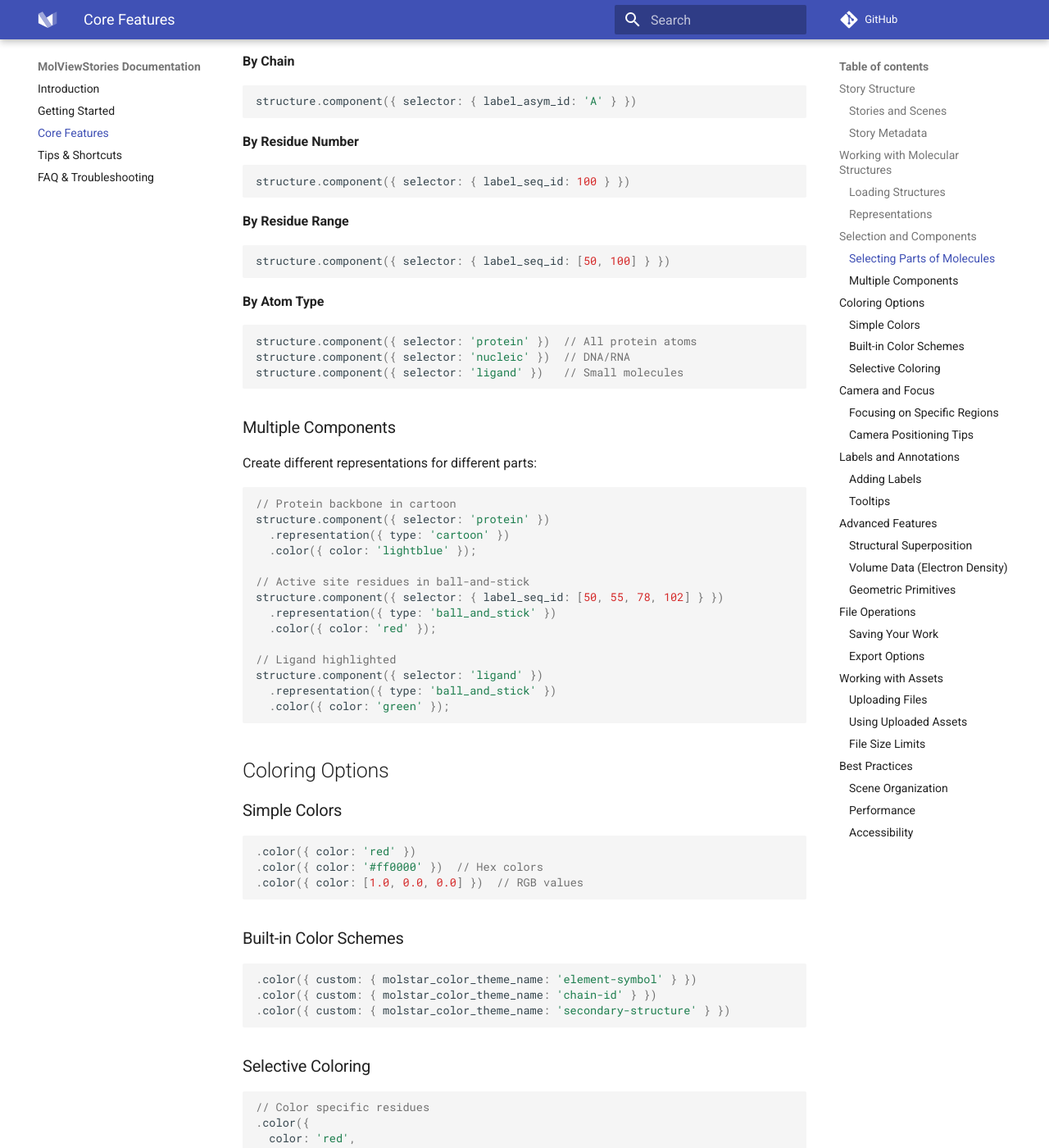
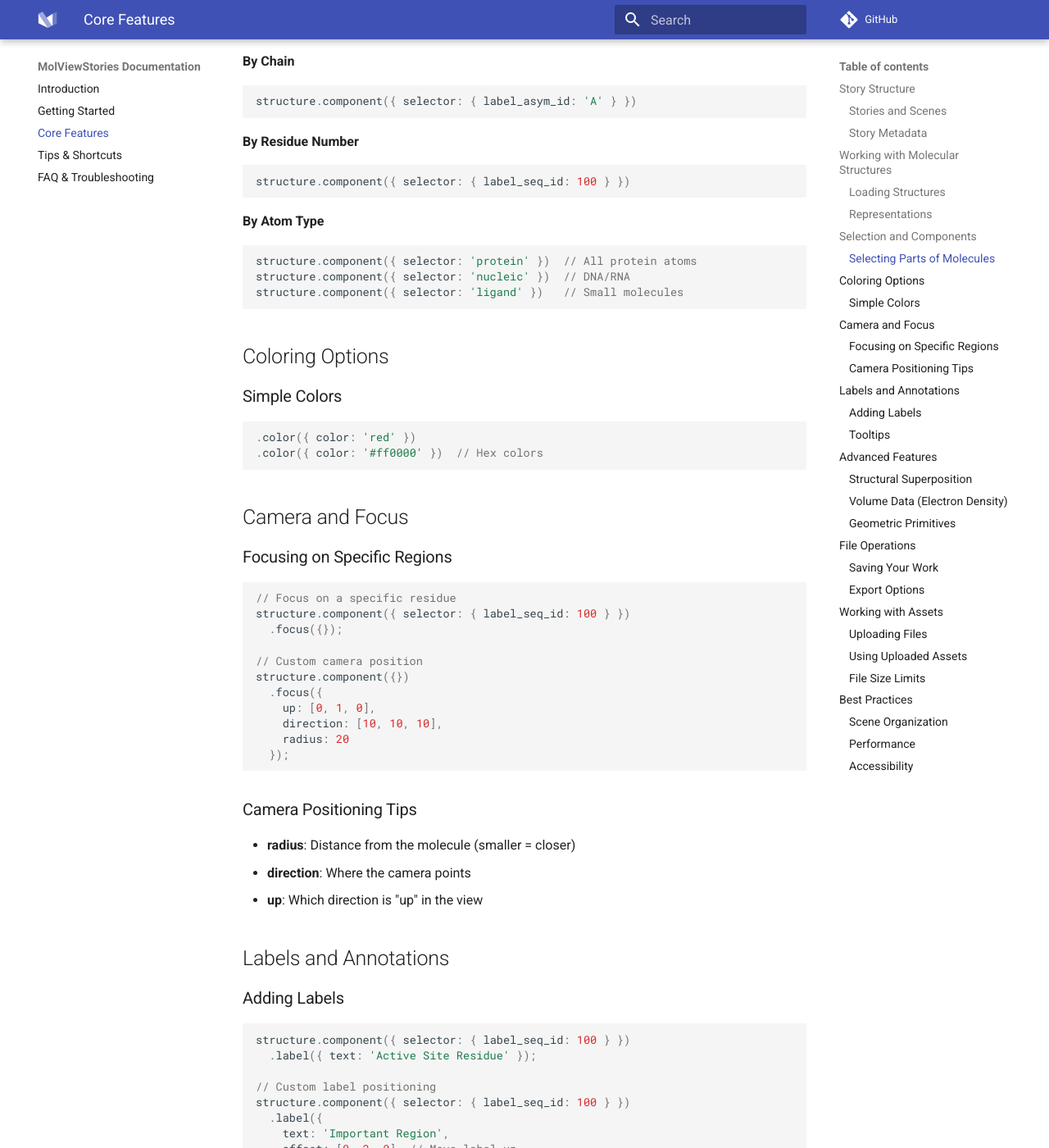
Before and after one commit to molstar/mol-view-stories, an MkDocs documentation site: the page built from docs/docs/core-features.md, in a window 1280 px wide and 1400 px high, scrolled down 1860 px. Shown: the whole window at 82% size. Built offline with MkDocs 1.6.1 and Material for MkDocs 9.7.7, drawn with Linux system fonts in a browser that asks for light colours; comment, search, counter and statistics services are not loaded; some of the changed text lies outside the part shown.

Commit message:
more tweaks

````diff
--- a/docs/docs/core-features.md
+++ b/docs/docs/core-features.md
@@ -89,36 +89,11 @@ structure.component({ selector: { label_asym_id: 'A' } })
 structure.component({ selector: { label_seq_id: 100 } })
 ```
 
-**By Residue Range**
-```javascript
-structure.component({ selector: { label_seq_id: [50, 100] } })
-```
-
 **By Atom Type**
 ```javascript
 structure.component({ selector: 'protein' })  // All protein atoms
 structure.component({ selector: 'nucleic' })  // DNA/RNA
 structure.component({ selector: 'ligand' })   // Small molecules
-```
-
-### Multiple Components
-
-Create different representations for different parts:
-```javascript
-// Protein backbone in cartoon
-structure.component({ selector: 'protein' })
-  .representation({ type: 'cartoon' })
-  .color({ color: 'lightblue' });
-
-// Active site residues in ball-and-stick
-structure.component({ selector: { label_seq_id: [50, 55, 78, 102] } })
-  .representation({ type: 'ball_and_stick' })
-  .color({ color: 'red' });
-
-// Ligand highlighted
-structure.component({ selector: 'ligand' })
-  .representation({ type: 'ball_and_stick' })
-  .color({ color: 'green' });
 ```
 
 ## Coloring Options
@@ -127,24 +102,8 @@ structure.component({ selector: 'ligand' })
 ```javascript
 .color({ color: 'red' })
 .color({ color: '#ff0000' })  // Hex colors
-.color({ color: [1.0, 0.0, 0.0] })  // RGB values
 ```
 
-### Built-in Color Schemes
-```javascript
-.color({ custom: { molstar_color_theme_name: 'element-symbol' } })
-.color({ custom: { molstar_color_theme_name: 'chain-id' } })
-.color({ custom: { molstar_color_theme_name: 'secondary-structure' } })
-```
-
-### Selective Coloring
-```javascript
-// Color specific residues
-.color({
-  color: 'red',
-  selector: { label_seq_id: [10, 20, 30] }
-})
-```
 
 ## Camera and Focus
 
````
Also changed, not shown: docs/docs/tips-shortcuts.md (+0 -26 lines).
